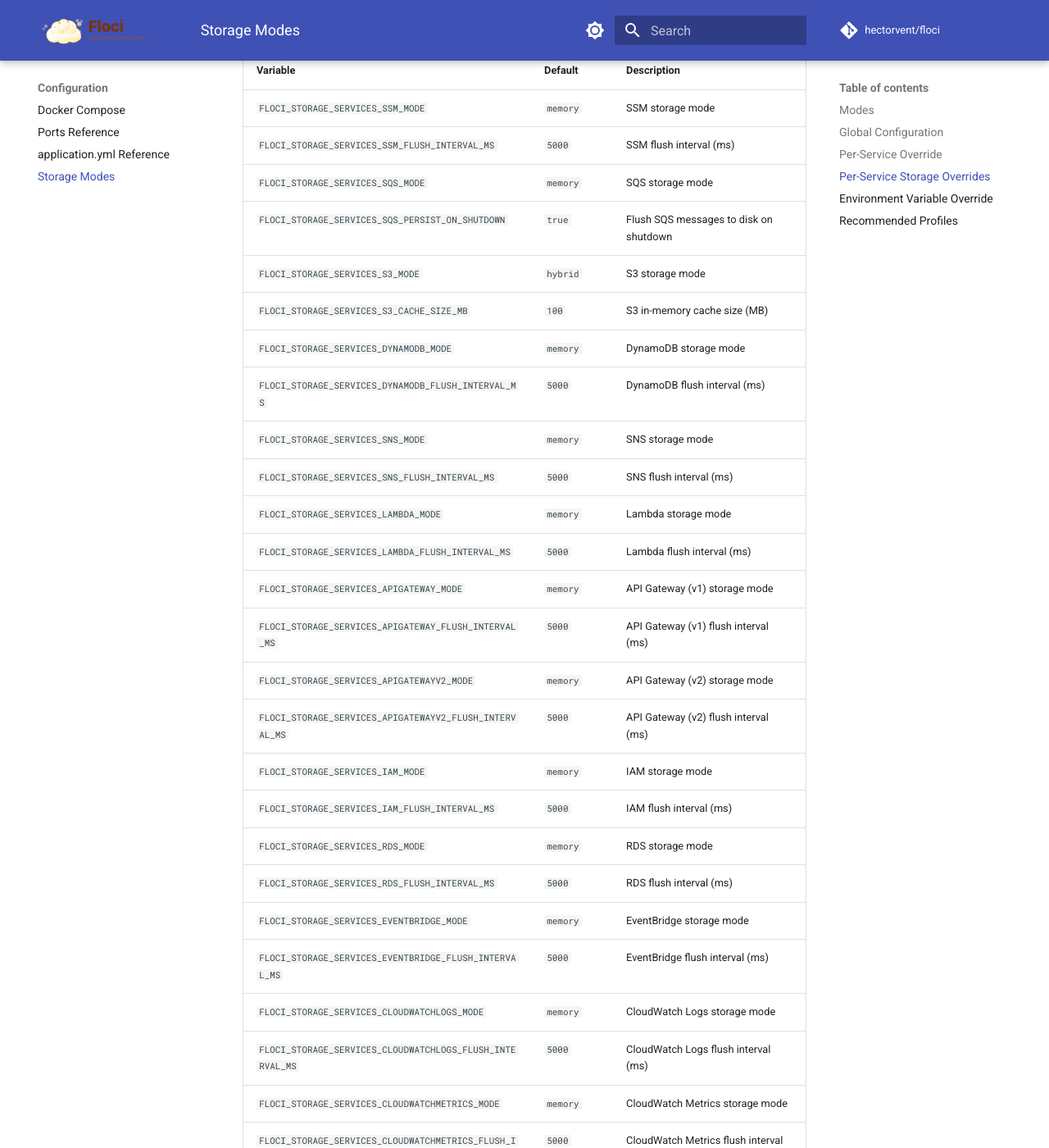
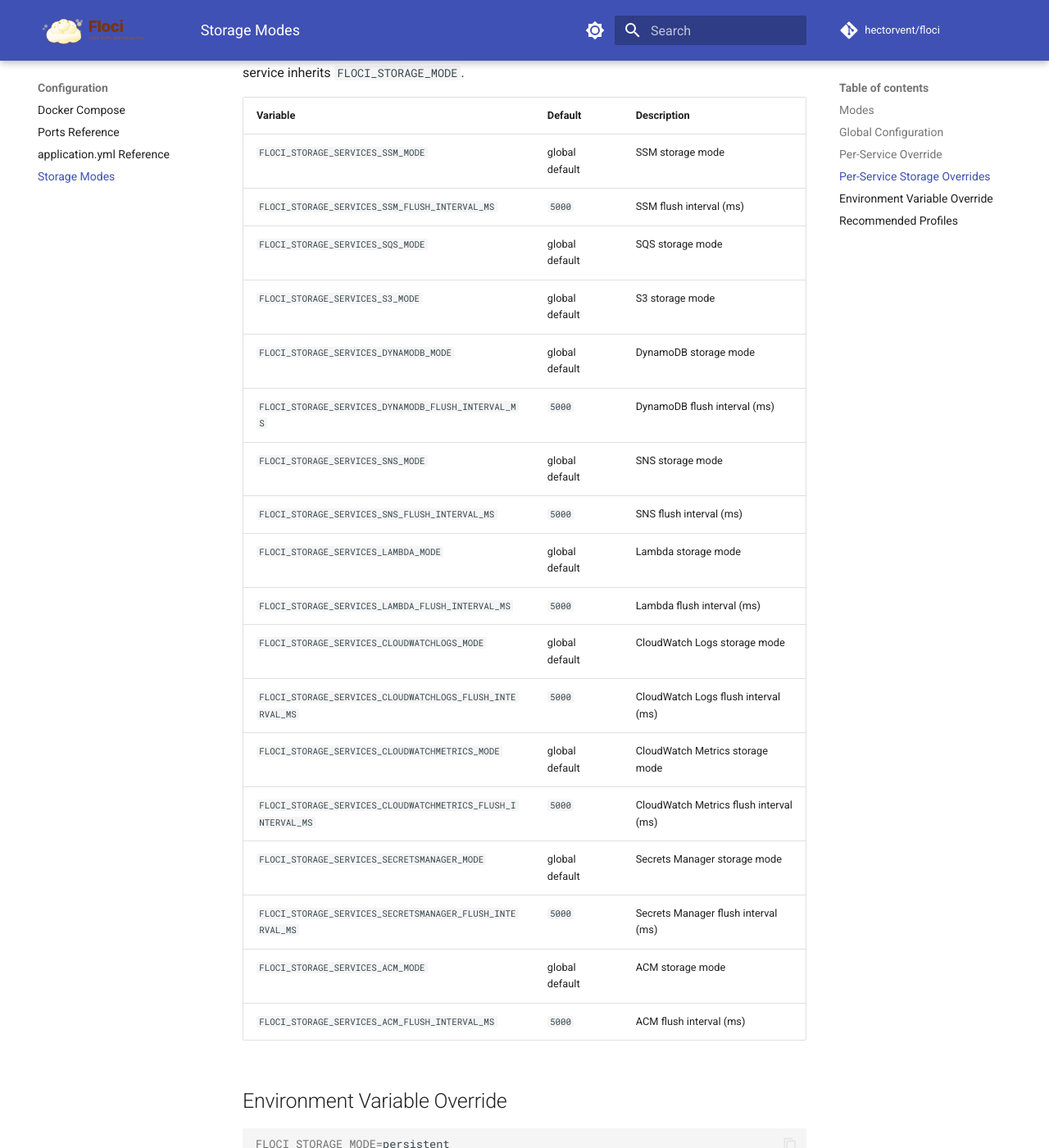
Before and after one commit to ryan00x/aws-terraform-ci-validation, an MkDocs documentation site: the page built from docs/configuration/storage.md, in a window 1280 px wide and 1400 px high, scrolled down 1374 px. Shown: the whole window at 82% size. Built offline with MkDocs 1.6.1 and Material for MkDocs 9.7.7, drawn with Linux system fonts in a browser that asks for light colours; comment, search, counter and statistics services are not loaded; some of the changed text lies outside the part shown.

Commit message:
fix(storage): fix storage global config issue and memory s3 directory creation

````diff
--- a/docs/configuration/storage.md
+++ b/docs/configuration/storage.md
@@ -24,54 +24,44 @@ floci:
 
 ## Per-Service Override
 
+When `mode` is omitted for a service, it inherits the global `storage.mode`. Only set a per-service mode when you need a different behaviour for that service.
+
 ```yaml title="application.yml"
 floci:
   storage:
-    mode: memory
+    mode: memory              # default for all services
     services:
       dynamodb:
-        mode: persistent
+        mode: persistent      # DynamoDB uses persistent; everything else uses memory
         flush-interval-ms: 5000
       s3:
-        mode: hybrid
-      sqs:
-        mode: memory
+        mode: hybrid          # S3 uses hybrid; everything else uses memory
 ```
 
 ## Per-Service Storage Overrides
 
-Override the global mode for individual services via environment variables:
+Override the global mode for individual services via environment variables. When not set, the service inherits `FLOCI_STORAGE_MODE`.
 
-| Variable                                                        | Default  | Description                            |
-|-----------------------------------------------------------------|----------|----------------------------------------|
-| `FLOCI_STORAGE_SERVICES_SSM_MODE`                               | `memory` | SSM storage mode                       |
-| `FLOCI_STORAGE_SERVICES_SSM_FLUSH_INTERVAL_MS`                  | `5000`   | SSM flush interval (ms)                |
-| `FLOCI_STORAGE_SERVICES_SQS_MODE`                               | `memory` | SQS storage mode                       |
-| `FLOCI_STORAGE_SERVICES_SQS_PERSIST_ON_SHUTDOWN`                | `true`   | Flush SQS messages to disk on shutdown |
-| `FLOCI_STORAGE_SERVICES_S3_MODE`                                | `hybrid` | S3 storage mode                        |
-| `FLOCI_STORAGE_SERVICES_S3_CACHE_SIZE_MB`                       | `100`    | S3 in-memory cache size (MB)           |
-| `FLOCI_STORAGE_SERVICES_DYNAMODB_MODE`                          | `memory` | DynamoDB storage mode                  |
-| `FLOCI_STORAGE_SERVICES_DYNAMODB_FLUSH_INTERVAL_MS`             | `5000`   | DynamoDB flush interval (ms)           |
-| `FLOCI_STORAGE_SERVICES_SNS_MODE`                               | `memory` | SNS storage mode                       |
-| `FLOCI_STORAGE_SERVICES_SNS_FLUSH_INTERVAL_MS`                  | `5000`   | SNS flush interval (ms)                |
-| `FLOCI_STORAGE_SERVICES_LAMBDA_MODE`                            | `memory` | Lambda storage mode                    |
-| `FLOCI_STORAGE_SERVICES_LAMBDA_FLUSH_INTERVAL_MS`               | `5000`   | Lambda flush interval (ms)             |
-| `FLOCI_STORAGE_SERVICES_APIGATEWAY_MODE`                        | `memory` | API Gateway (v1) storage mode          |
-| `FLOCI_STORAGE_SERVICES_APIGATEWAY_FLUSH_INTERVAL_MS`           | `5000`   | API Gateway (v1) flush interval (ms)   |
-| `FLOCI_STORAGE_SERVICES_APIGATEWAYV2_MODE`                      | `memory` | API Gateway (v2) storage mode          |
-| `FLOCI_STORAGE_SERVICES_APIGATEWAYV2_FLUSH_INTERVAL_MS`         | `5000`   | API Gateway (v2) flush interval (ms)   |
-| `FLOCI_STORAGE_SERVICES_IAM_MODE`                               | `memory` | IAM storage mode                       |
-| `FLOCI_STORAGE_SERVICES_IAM_FLUSH_INTERVAL_MS`                  | `5000`   | IAM flush interval (ms)                |
-| `FLOCI_STORAGE_SERVICES_RDS_MODE`                               | `memory` | RDS storage mode                       |
-| `FLOCI_STORAGE_SERVICES_RDS_FLUSH_INTERVAL_MS`                  | `5000`   | RDS flush interval (ms)                |
-| `FLOCI_STORAGE_SERVICES_EVENTBRIDGE_MODE`                       | `memory` | EventBridge storage mode               |
-| `FLOCI_STORAGE_SERVICES_EVENTBRIDGE_FLUSH_INTERVAL_MS`          | `5000`   | EventBridge flush interval (ms)        |
-| `FLOCI_STORAGE_SERVICES_CLOUDWATCHLOGS_MODE`                    | `memory` | CloudWatch Logs storage mode           |
-| `FLOCI_STORAGE_SERVICES_CLOUDWATCHLOGS_FLUSH_INTERVAL_MS`       | `5000`   | CloudWatch Logs flush interval (ms)    |
-| `FLOCI_STORAGE_SERVICES_CLOUDWATCHMETRICS_MODE`                 | `memory` | CloudWatch Metrics storage mode        |
-| `FLOCI_STORAGE_SERVICES_CLOUDWATCHMETRICS_FLUSH_INTERVAL_MS`    | `5000`   | CloudWatch Metrics flush interval (ms) |
-| `FLOCI_STORAGE_SERVICES_SECRETSMANAGER_MODE`                    | `memory` | Secrets Manager storage mode           |
-| `FLOCI_STORAGE_SERVICES_SECRETSMANAGER_FLUSH_INTERVAL_MS`       | `5000`   | Secrets Manager flush interval (ms)    |
+| Variable                                                        | Default        | Description                            |
+|-----------------------------------------------------------------|----------------|----------------------------------------|
+| `FLOCI_STORAGE_SERVICES_SSM_MODE`                               | global default | SSM storage mode                       |
+| `FLOCI_STORAGE_SERVICES_SSM_FLUSH_INTERVAL_MS`                  | `5000`         | SSM flush interval (ms)                |
+| `FLOCI_STORAGE_SERVICES_SQS_MODE`                               | global default | SQS storage mode                       |
+| `FLOCI_STORAGE_SERVICES_S3_MODE`                                | global default | S3 storage mode                        |
+| `FLOCI_STORAGE_SERVICES_DYNAMODB_MODE`                          | global default | DynamoDB storage mode                  |
+| `FLOCI_STORAGE_SERVICES_DYNAMODB_FLUSH_INTERVAL_MS`             | `5000`         | DynamoDB flush interval (ms)           |
+| `FLOCI_STORAGE_SERVICES_SNS_MODE`                               | global default | SNS storage mode                       |
+| `FLOCI_STORAGE_SERVICES_SNS_FLUSH_INTERVAL_MS`                  | `5000`         | SNS flush interval (ms)                |
+| `FLOCI_STORAGE_SERVICES_LAMBDA_MODE`                            | global default | Lambda storage mode                    |
+| `FLOCI_STORAGE_SERVICES_LAMBDA_FLUSH_INTERVAL_MS`               | `5000`         | Lambda flush interval (ms)             |
+| `FLOCI_STORAGE_SERVICES_CLOUDWATCHLOGS_MODE`                    | global default | CloudWatch Logs storage mode           |
+| `FLOCI_STORAGE_SERVICES_CLOUDWATCHLOGS_FLUSH_INTERVAL_MS`       | `5000`         | CloudWatch Logs flush interval (ms)    |
+| `FLOCI_STORAGE_SERVICES_CLOUDWATCHMETRICS_MODE`                 | global default | CloudWatch Metrics storage mode        |
+| `FLOCI_STORAGE_SERVICES_CLOUDWATCHMETRICS_FLUSH_INTERVAL_MS`    | `5000`         | CloudWatch Metrics flush interval (ms) |
+| `FLOCI_STORAGE_SERVICES_SECRETSMANAGER_MODE`                    | global default | Secrets Manager storage mode           |
+| `FLOCI_STORAGE_SERVICES_SECRETSMANAGER_FLUSH_INTERVAL_MS`       | `5000`         | Secrets Manager flush interval (ms)    |
+| `FLOCI_STORAGE_SERVICES_ACM_MODE`                               | global default | ACM storage mode                       |
+| `FLOCI_STORAGE_SERVICES_ACM_FLUSH_INTERVAL_MS`                  | `5000`         | ACM flush interval (ms)                |
 
 ## Environment Variable Override
 
````
Also changed, not shown: README.md (+1 -1 lines), docs/configuration/application-yml.md (+0 -11 lines), src/main/resources/application.yml (+0 -12 lines), 4 other files.
